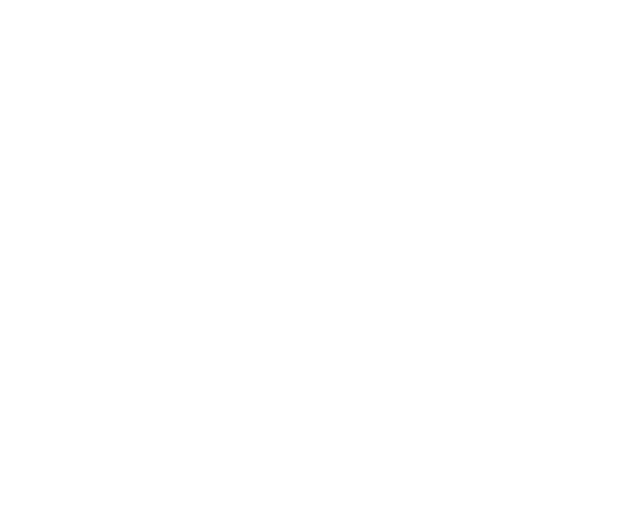
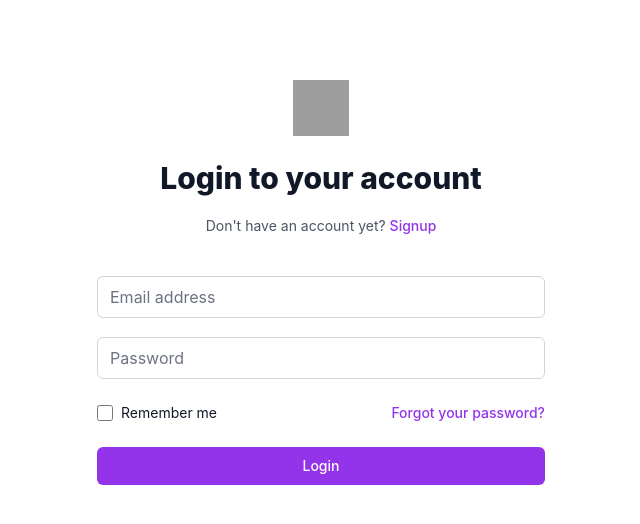
Before and after one commit to xWermuth/fitness-tracker, a React (Vite) app in the folder client/: page /auth/login in a window 1280 px wide. Before the commit this address had no page. Shown: the top 524 px of the page, without its empty margins (319-959 px from the left). Built offline with nearby package versions, Linux system fonts and the light colour scheme; grey boxes are pictures that could not be loaded.

Commit message:
Added login and signup forms

```diff
--- a/client/src/App.tsx
+++ b/client/src/App.tsx
@@ -1,9 +1,6 @@
-import { useState } from "react";
 import "./App.css";
 
 function App() {
-  const [count, setCount] = useState(0);
-
   return <div></div>;
 }
 
--- a/client/src/main.tsx
+++ b/client/src/main.tsx
@@ -1,15 +1,21 @@
-import React from "react";
-import ReactDOM from "react-dom/client";
-import { BrowserRouter, Route, Routes } from "react-router-dom";
-import App from "./App";
-import "./index.css";
+import React from 'react';
+import ReactDOM from 'react-dom/client';
+import { BrowserRouter, Route, Routes } from 'react-router-dom';
+import App from './App';
+import './index.css';
+import Login from './pages/auth/Login';
+import Signup from './pages/auth/Signup';
 
-ReactDOM.createRoot(document.getElementById("root")!).render(
+ReactDOM.createRoot(document.getElementById('root')!).render(
   <React.StrictMode>
     <BrowserRouter>
       <Routes>
         <Route path="/" element={<App />} />
+        <Route path="/auth">
+          <Route path="signup" element={<Signup />} />
+          <Route path="login" element={<Login />} />
+        </Route>
       </Routes>
     </BrowserRouter>
-  </React.StrictMode>
+  </React.StrictMode>,
 );
--- /dev/null
+++ b/client/src/pages/auth/Login.tsx
@@ -0,0 +1,63 @@
+import React, { useCallback, useState } from 'react';
+import { loginFields } from '../../utils/auth.utils';
+import AuthHeader from './components/AuthHeader';
+import AuthInput from './components/AuthInput';
+import FormAction from './components/FormAction';
+import FormExtra from './components/FormExtra';
+
+interface LoginProps {}
+
+const fields = loginFields;
+let fieldsState: Record<string, string> = {};
+fields.forEach((field) => (fieldsState[field.id] = ''));
+
+const Login: React.FC<LoginProps> = () => {
+  const [loginState, setLoginState] = useState(fieldsState);
+
+  const handleChange = useCallback(
+    (e: React.ChangeEvent<HTMLInputElement>) => setLoginState({ ...loginState, [e.target.id]: e.target.value }),
+    [],
+  );
+
+  const handleSubmit = useCallback((e: React.FormEvent<HTMLButtonElement> | React.FormEvent<HTMLFormElement>) => {
+    e.preventDefault();
+    authenticateUser();
+  }, []);
+
+  const authenticateUser = () => {};
+
+  return (
+    <div className="py-20 mx-auto max-w-md">
+      <AuthHeader
+        heading="Login to your account"
+        paragraph="Don't have an account yet? "
+        linkName="Signup"
+        linkUrl="/auth/signup"
+      />
+
+      <form className="mt-8 space-y-6" onSubmit={handleSubmit}>
+        <div className="-space-y-px">
+          {fields.map((field) => (
+            <AuthInput
+              key={field.id}
+              handleChange={handleChange}
+              value={loginState[field.id]}
+              labelText={field.labelText}
+              labelFor={field.labelFor}
+              id={field.id}
+              name={field.name}
+              type={field.type}
+              isRequired={field.isRequired}
+              placeholder={field.placeholder}
+            />
+          ))}
+        </div>
+
+        <FormExtra />
+        <FormAction handleSubmit={handleSubmit} text="Login" />
+      </form>
+    </div>
+  );
+};
+
+export default Login;
--- /dev/null
+++ b/client/src/pages/auth/Signup.tsx
@@ -0,0 +1,56 @@
+import React, { useCallback, useState } from 'react';
+import { signupFields } from '../../utils/auth.utils';
+import AuthHeader from './components/AuthHeader';
+import AuthInput from './components/AuthInput';
+import FormAction from './components/FormAction';
+
+interface SignupProps {}
+
+const fields = signupFields;
+let fieldsState: Record<string, string> = {};
+fields.forEach((field) => (fieldsState[field.id] = ''));
+
+const Signup: React.FC<SignupProps> = ({}) => {
+  const [signupState, setSignupState] = useState(fieldsState);
+
+  const handleChange = useCallback(
+    (e: React.ChangeEvent<HTMLInputElement>) => setSignupState((prevState) => ({ ...prevState, [e.target.id]: e.target.value })),
+    [],
+  );
+
+  const handleSubmit = useCallback((e: React.FormEvent<HTMLButtonElement> | React.FormEvent<HTMLFormElement>) => {
+    e.preventDefault();
+    createAccount();
+  }, []);
+
+  //handle Signup API Integration here
+  const createAccount = () => {};
+
+  return (
+    <div className="max-w-md h-full  mx-auto">
+      <AuthHeader heading="Login to your account" paragraph="Already have an account? " linkName="Login" linkUrl="/auth/login" />
+
+      <form className="mt-8 space-y-6" onSubmit={handleSubmit}>
+        <div className="">
+          {fields.map((field) => (
+            <AuthInput
+              key={field.id}
+              handleChange={handleChange}
+              value={signupState[field.id]}
+              labelText={field.labelText}
+              labelFor={field.labelFor}
+              id={field.id}
+              name={field.name}
+              type={field.type}
+              isRequired={field.isRequired}
+              placeholder={field.placeholder}
+            />
+          ))}
+          <FormAction handleSubmit={handleSubmit} text="Signup" />
+        </div>
+      </form>
+    </div>
+  );
+};
+
+export default Signup;
--- /dev/null
+++ b/client/src/pages/auth/components/AuthHeader.tsx
@@ -0,0 +1,32 @@
+import React from 'react';
+import { Link } from 'react-router-dom';
+
+interface AuthHeaderProps {
+  heading: string;
+  paragraph: string;
+  linkName: string;
+  linkUrl?: string;
+}
+
+const AuthHeader: React.FC<AuthHeaderProps> = ({ heading, paragraph, linkName, linkUrl = '#' }) => {
+  return (
+    <div className="mb-10">
+      <div className="flex justify-center">
+        <img
+          alt=""
+          className="h-14 w-14"
+          src="https://ik.imagekit.io/pibjyepn7p9/Lilac_Navy_Simple_Line_Business_Logo_CGktk8RHK.png?ik-sdk-version=javascript-1.4.3&updatedAt=1649962071315"
+        />
+      </div>
+      <h2 className="mt-6 text-center text-3xl font-extrabold text-gray-900">{heading}</h2>
+      <p className="text-center text-sm text-gray-600 mt-5">
+        {paragraph}{' '}
+        <Link to={linkUrl} className="font-medium text-purple-600 hover:text-purple-500">
+          {linkName}
+        </Link>
+      </p>
+    </div>
+  );
+};
+
+export default AuthHeader;
--- /dev/null
+++ b/client/src/pages/auth/components/AuthInput.tsx
@@ -0,0 +1,50 @@
+import React from 'react';
+
+interface AuthInputProps {
+  handleChange(e: React.ChangeEvent<HTMLInputElement>): void;
+  value: string;
+  labelText: string;
+  labelFor: string;
+  id: string;
+  name: string;
+  type: string;
+  isRequired?: boolean;
+  placeholder: string;
+  customClass?: string;
+}
+
+const fixedInputClass =
+  'rounded-md appearance-none relative block w-full px-3 py-2 border border-gray-300 placeholder-gray-500 text-gray-900 focus:outline-none focus:ring-purple-500 focus:border-purple-500 focus:z-10 sm:text-sm';
+
+const AuthInput: React.FC<AuthInputProps> = ({
+  handleChange,
+  value,
+  labelText,
+  labelFor,
+  id,
+  name,
+  type,
+  isRequired = false,
+  placeholder,
+  customClass,
+}) => {
+  return (
+    <div className="my-5">
+      <label htmlFor={labelFor} className="sr-only">
+        {labelText}
+      </label>
+      <input
+        onChange={handleChange}
+        value={value}
+        id={id}
+        name={name}
+        type={type}
+        required={isRequired}
+        className={fixedInputClass + customClass}
+        placeholder={placeholder}
+      />
+    </div>
+  );
+};
+
+export default AuthInput;
--- /dev/null
+++ b/client/src/pages/auth/components/FormAction.tsx
@@ -0,0 +1,28 @@
+import React from 'react';
+
+interface FormActionProps {
+  handleSubmit(e: React.FormEvent<HTMLButtonElement>): void;
+  type?: 'submit' | 'reset' | 'button';
+  action?: 'submit' | 'reset' | 'button';
+  text: string;
+}
+
+const FormAction: React.FC<FormActionProps> = ({ handleSubmit, type = 'Button', action = 'submit', text }) => {
+  return (
+    <>
+      {type === 'Button' ? (
+        <button
+          type={action}
+          className="group relative w-full flex justify-center py-2 px-4 border border-transparent text-sm font-medium rounded-md text-white bg-purple-600 hover:bg-purple-700 focus:outline-none focus:ring-2 focus:ring-offset-2 focus:ring-purple-500 mt-10"
+          onSubmit={handleSubmit}
+        >
+          {text}
+        </button>
+      ) : (
+        <></>
+      )}
+    </>
+  );
+};
+
+export default FormAction;
--- /dev/null
+++ b/client/src/pages/auth/components/FormExtra.tsx
@@ -0,0 +1,30 @@
+import React from 'react';
+import { Link } from 'react-router-dom';
+
+interface FormExtraProps {}
+
+const FormExtra: React.FC<FormExtraProps> = ({}) => {
+  return (
+    <div className="flex items-center justify-between ">
+      <div className="flex items-center">
+        <input
+          id="remember-me"
+          name="remember-me"
+          type="checkbox"
+          className="h-4 w-4 text-purple-600 focus:ring-purple-500 border-gray-300 rounded"
+        />
+        <label htmlFor="remember-me" className="ml-2 block text-sm text-gray-900">
+          Remember me
+        </label>
+      </div>
+
+      <div className="text-sm">
+        <Link to="/auth/signup" className="font-medium text-purple-600 hover:text-purple-500">
+          Forgot your password?
+        </Link>
+      </div>
+    </div>
+  );
+};
+
+export default FormExtra;
--- /dev/null
+++ b/client/src/utils/auth.utils.ts
@@ -0,0 +1,67 @@
+const loginFields = [
+  {
+    labelText: "Email address",
+    labelFor: "email-address",
+    id: "email-address",
+    name: "email",
+    type: "email",
+    autoComplete: "email",
+    isRequired: true,
+    placeholder: "Email address",
+  },
+  {
+    labelText: "Password",
+    labelFor: "password",
+    id: "password",
+    name: "password",
+    type: "password",
+    autoComplete: "current-password",
+    isRequired: true,
+    placeholder: "Password",
+  },
+];
+
+const signupFields = [
+  {
+    labelText: "Username",
+    labelFor: "username",
+    id: "username",
+    name: "username",
+    type: "text",
+    autoComplete: "username",
+    isRequired: true,
+    placeholder: "Username",
+  },
+  {
+    labelText: "Email address",
+    labelFor: "email-address",
+    id: "email-address",
+    name: "email",
+    type: "email",
+    autoComplete: "email",
+    isRequired: true,
+    placeholder: "Email address",
+  },
+  {
+    labelText: "Password",
+    labelFor: "password",
+    id: "password",
+    name: "password",
+    type: "password",
+    autoComplete: "current-password",
+    isRequired: true,
+    placeholder: "Password",
+  },
+  {
+    labelText: "Confirm Password",
+    labelFor: "confirm-password",
+    id: "confirm-password",
+    name: "confirm-password",
+    type: "password",
+    autoComplete: "confirm-password",
+    isRequired: true,
+    placeholder: "Confirm Password",
+  },
+];
+
+export { loginFields, signupFields };
```
Also changed, not shown: 1 other file (tests, documents, lock files or other folders).
